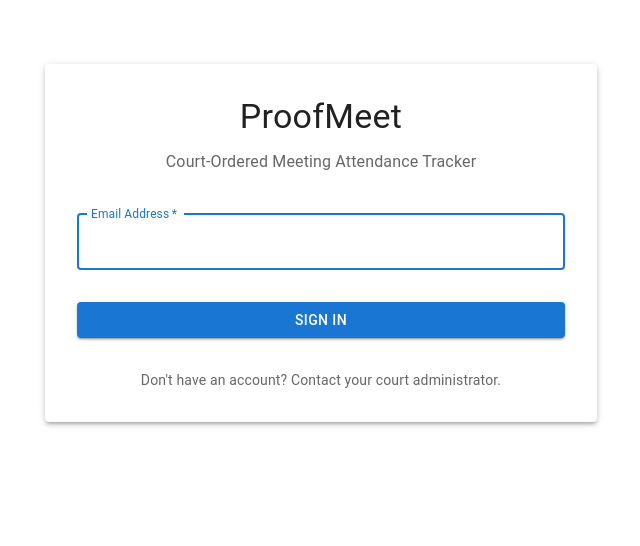
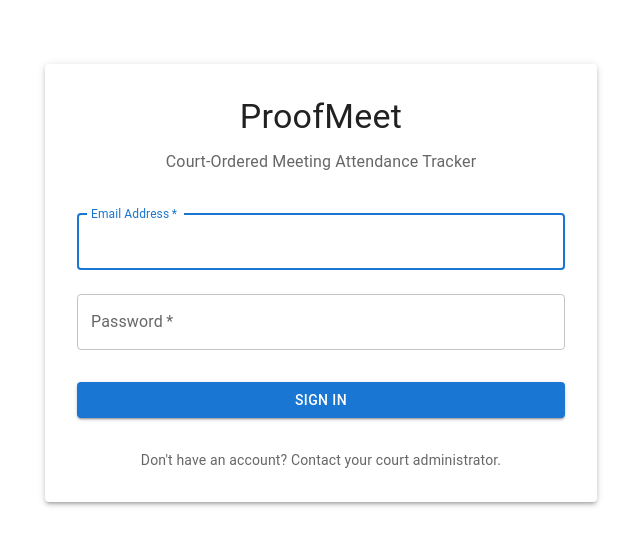
Before and after one commit to Leondelange012/ProofMeet, a React (Vite) app in the folder frontend/: page /login in a window 1280 px wide. Shown: the top 546 px of the page, without its empty margins (319-959 px from the left). Built offline with nearby package versions, Linux system fonts and the light colour scheme; no server answers.

Commit message:
Fix login page to require password
- Add password field to login form UI
- Update login validation schema to require password
- Update authService.login() to send password to backend
- Fix import paths to use relative imports
- Login now requires password: 'password123'

```diff
--- a/frontend/src/pages/LoginPage.tsx
+++ b/frontend/src/pages/LoginPage.tsx
@@ -14,15 +14,17 @@ import { yupResolver } from '@hookform/resolvers/yup';
 import * as yup from 'yup';
 import { useNavigate } from 'react-router-dom';
 import toast from 'react-hot-toast';
-import { useAuthStore } from '@/hooks/useAuthStore';
-import { authService } from '@/services/authService';
+import { useAuthStore } from '../hooks/useAuthStore';
+import { authService } from '../services/authService';
 
 const schema = yup.object({
   email: yup.string().email('Invalid email').required('Email is required'),
+  password: yup.string().required('Password is required'),
 });
 
 type LoginFormData = {
   email: string;
+  password: string;
 };
 
 const LoginPage: React.FC = () => {
@@ -44,7 +46,7 @@ const LoginPage: React.FC = () => {
     setError(null);
 
     try {
-      const response = await authService.login(data.email);
+      const response = await authService.login(data.email, data.password);
 
       if (response.success && response.data) {
         login(response.data.token, response.data.user);
@@ -102,6 +104,20 @@ const LoginPage: React.FC = () => {
               helperText={errors.email?.message}
             />
 
+            <TextField
+              {...register('password')}
+              margin="normal"
+              required
+              fullWidth
+              id="password"
+              label="Password"
+              name="password"
+              type="password"
+              autoComplete="current-password"
+              error={!!errors.password}
+              helperText={errors.password?.message}
+            />
+
             <Button
               type="submit"
               fullWidth
--- a/frontend/src/services/authService.ts
+++ b/frontend/src/services/authService.ts
@@ -46,9 +46,9 @@ api.interceptors.request.use((config) => {
 });
 
 export const authService = {
-  async login(email: string): Promise<ApiResponse<{ token: string; user: User }>> {
+  async login(email: string, password: string): Promise<ApiResponse<{ token: string; user: User }>> {
     try {
-      const response = await api.post('/auth/login', { email });
+      const response = await api.post('/auth/login', { email, password });
       return response.data;
     } catch (error: any) {
       return {
```
